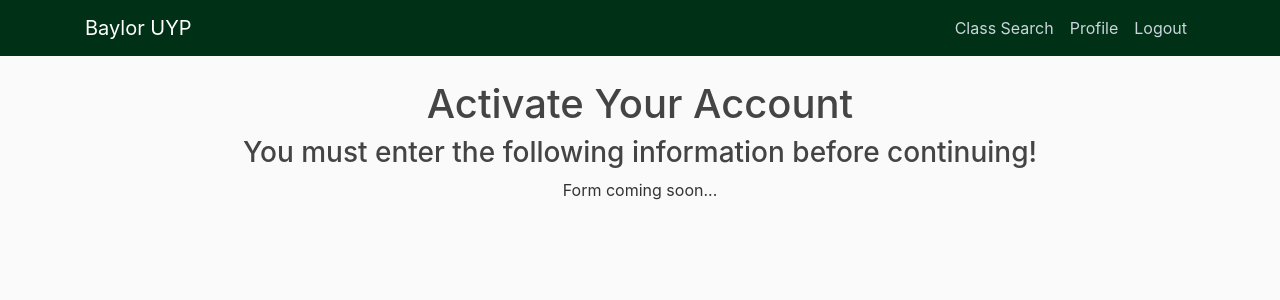
After one commit to jmeyre/UYP, a Flask app: page /student_activate in a window 1280 px wide. The commit adds this page. Shown: the top 300 px of the page. Run offline with Flask 2, Linux system fonts and the light colour scheme; a user stored in the database is signed in; tables that the repository leaves empty hold one stand-in row (values such as "Sample post"); parts of the project's set-up code (start-up, migrations or seed data) failed here and were passed over; some libraries are stand-ins or nearby versions.

Commit message:
When a student logs in for the first time, they are redirected to a page where they must input their information

```diff
--- a/uyp/forms.py
+++ b/uyp/forms.py
@@ -53,7 +53,7 @@ class StudentInfo(FlaskForm):
     healthConds = RadioField('Health Conditions?', choices=[('Yes', 'yes'), ('No', 'no')])
     ESL = RadioField('English Second Language', choices=[('Yes', 'yes'), ('No', 'no')])
     GT = RadioField('GT?', choices=[('Yes', 'yes'), ('No', 'no')])
-    submit = SubmitField('Save Changes')
+    submit = SubmitField('Submit Info')
 
 
 class DisabilityForm(FlaskForm):
--- a/uyp/routes.py
+++ b/uyp/routes.py
@@ -9,7 +9,20 @@ import random
 
 @app.route('/')
 @app.route('/home')
+@login_required
 def home():
+    if current_user.category == 'Student':
+        # Create the connection to the database
+        conn = connector.connect(**config)
+
+        # Create the cursor for the connection
+        cursor = conn.cursor()
+
+        cursor.execute("SELECT id FROM students WHERE students.id = '{0}'".format(current_user.id))
+
+        if cursor:
+            return redirect(url_for('student_activate'))
+
     return render_template('home.html')
 
 
@@ -138,3 +151,11 @@ def profile(user_id):
         # Close the connection to the database
         conn.close()
     return render_template('profile.html', title='Profile', form=form, user_id=user_id)
+
+
+@app.route('/student_activate', methods=['GET', 'POST'])
+@login_required
+def student_activate():
+    # form = StudentInfo()
+
+    return render_template('student_activate.html')
--- a/uyp/templates/login.html
+++ b/uyp/templates/login.html
@@ -1,5 +1,6 @@
 {% extends 'layout.html' %}
 {% block content %}
+
     <div class="content-section">
         <form method="POST" action="">
             {{ form.hidden_tag() }}
@@ -51,4 +52,5 @@
         </small>
         -->
     </div>
+
 {% endblock content %}
--- /dev/null
+++ b/uyp/templates/student_activate.html
@@ -0,0 +1,13 @@
+{% extends 'layout.html' %}
+{% block content %}
+
+    <div class="row">
+        <h1 class="col-md-12 text-center">Activate Your Account</h1>
+    </div>
+    <div class="row">
+        <h3 class="col-md-12 text-center">You must enter the following information before continuing!</h3>
+        <p class="col-md-12 text-center">Form coming soon...</p>
+    </div>
+
+
+{% endblock content %}
```
